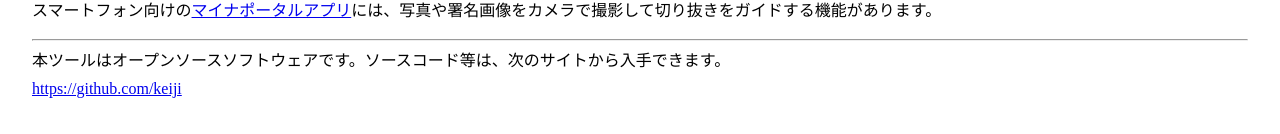
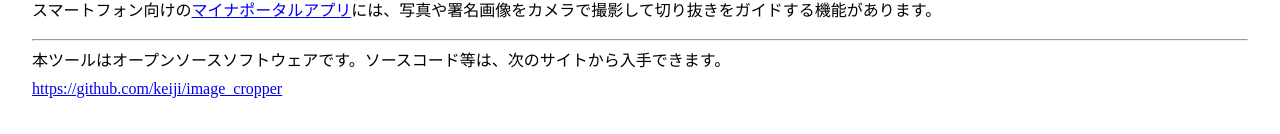
Before and after one commit to keiji/image_cropper, a website: page index.html in a window 1280 px wide. Shown: the part 741-875 px from the top of the page. Drawn offline with Linux system fonts and the light colour scheme.

Commit message:
Replace repository URL

```diff
--- a/index.html
+++ b/index.html
@@ -116,7 +116,7 @@
 	<div>
 		<p>本ツールはオープンソースソフトウェアです。ソースコード等は、次のサイトから入手できます。</p>
 		<p>
-			<a target="_blank" href="https://github.com/keiji">https://github.com/keiji</a>
+			<a target="_blank" href="https://github.com/keiji/image_cropper">https://github.com/keiji/image_cropper</a>
 		</p>
 	</div>
 
```
